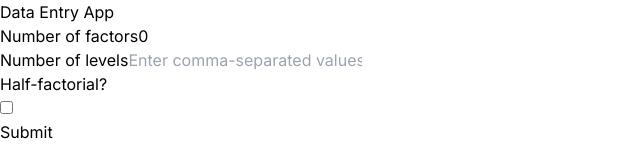
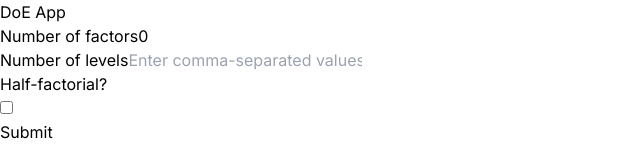
Before and after one commit to skudz96/design-of-experiment-frontend, a Next.js app: page / in a window 1280 px wide. Shown: the top 160 px of the page, without its empty margins (0-640 px from the left). Built offline with nearby package versions, Linux system fonts and the light colour scheme.

Commit message:
changed title

```diff
--- a/src/app/page.tsx
+++ b/src/app/page.tsx
@@ -89,7 +89,7 @@ export default function Home() {
     <main className="min-h-screen bg-gradient-to-br from-gray-50 to-gray-100 py-12 px-4 sm:px-6 lg:px-8">
       <div className="max-w-md mx-auto">
         <h1 className="text-3xl font-semibold text-center text-gray-800 mb-8">
-          Data Entry App
+          DoE App
         </h1>
         {/* Passing states to the form */}
         <Form
```
